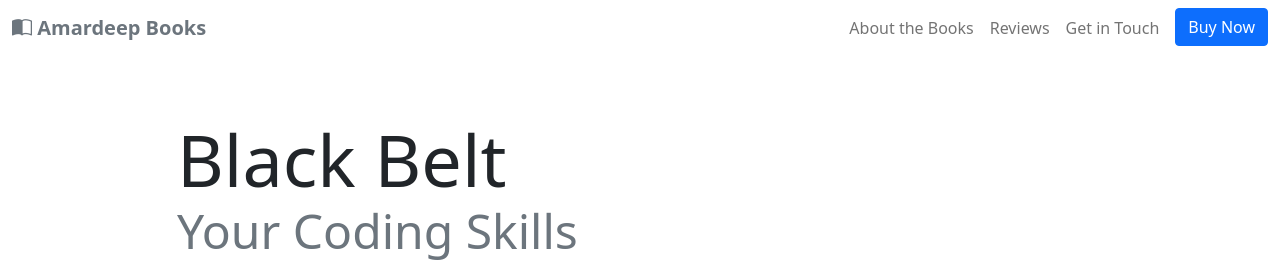
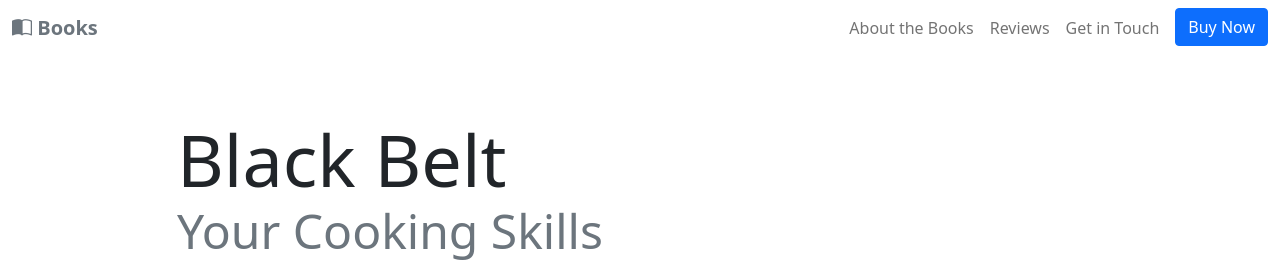
Before and after one commit to Amardeep23/bootstrap5_practise, a plain HTML site: page index.html in a window 1280 px wide. Shown: the top 270 px of the page. Drawn offline with nearby package versions, Linux system fonts and the light colour scheme.

Commit message:
xaghjhs
djglksndljgnlksdnjgnsdkjgn

```diff
--- a/index.html
+++ b/index.html
@@ -21,7 +21,7 @@
             <a href="#intro" class="navbar-brand">
                 <span class="fw-bold text-secondary">
                     <i class="bi bi-book-half"></i>
-                    Amardeep Books
+                     Books
                 </span>
             </a>
             <!-- toggle button for mobile -->
@@ -59,7 +59,7 @@
                 <div class="col-md-5 text-center text-md-start">
                     <h1>
                         <div class="display-2">Black Belt</div>
-                        <div class="display-5 text-muted">Your Coding Skills</div>
+                        <div class="display-5 text-muted">Your Cooking Skills</div>
                     </h1>
                     <p class="lead my-4 text-muted">Lorem ipsum dolor sit amet consectetur adipisicing elit.</p>
                     <a href="#pricing" class="btn btn-primary btn-lg">Buy Now</a>
```
